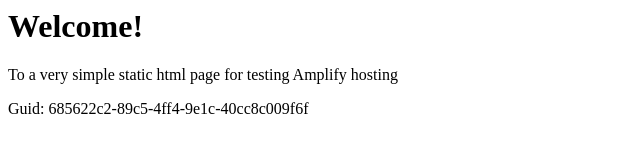
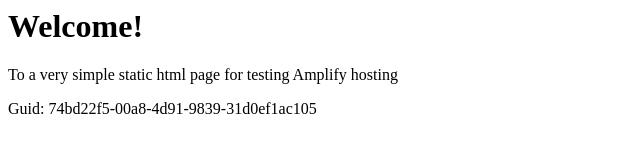
Before and after one commit to aws-aemilia-arn/Github-PR-Commit-Integration-Test-DoNotTouch-GithubWebhookPreviewCanaryTest-v1-preprod-eu-north-1, a website: page src/index.html in a window 1280 px wide. Shown: the full height of the page, 0-640 px from the left. Drawn offline with Linux system fonts and the light colour scheme.

Commit message:
commit from integ tests

```diff
--- a/src/index.html
+++ b/src/index.html
@@ -12,6 +12,6 @@
 <body>
     <h1>Welcome!</h1>
     <p>To a very simple static html page for testing Amplify hosting</p>
-    <p>Guid: 685622c2-89c5-4ff4-9e1c-40cc8c009f6f</p></body>
+    <p>Guid: 74bd22f5-00a8-4d91-9839-31d0ef1ac105</p></body>
 
 </html>
```
